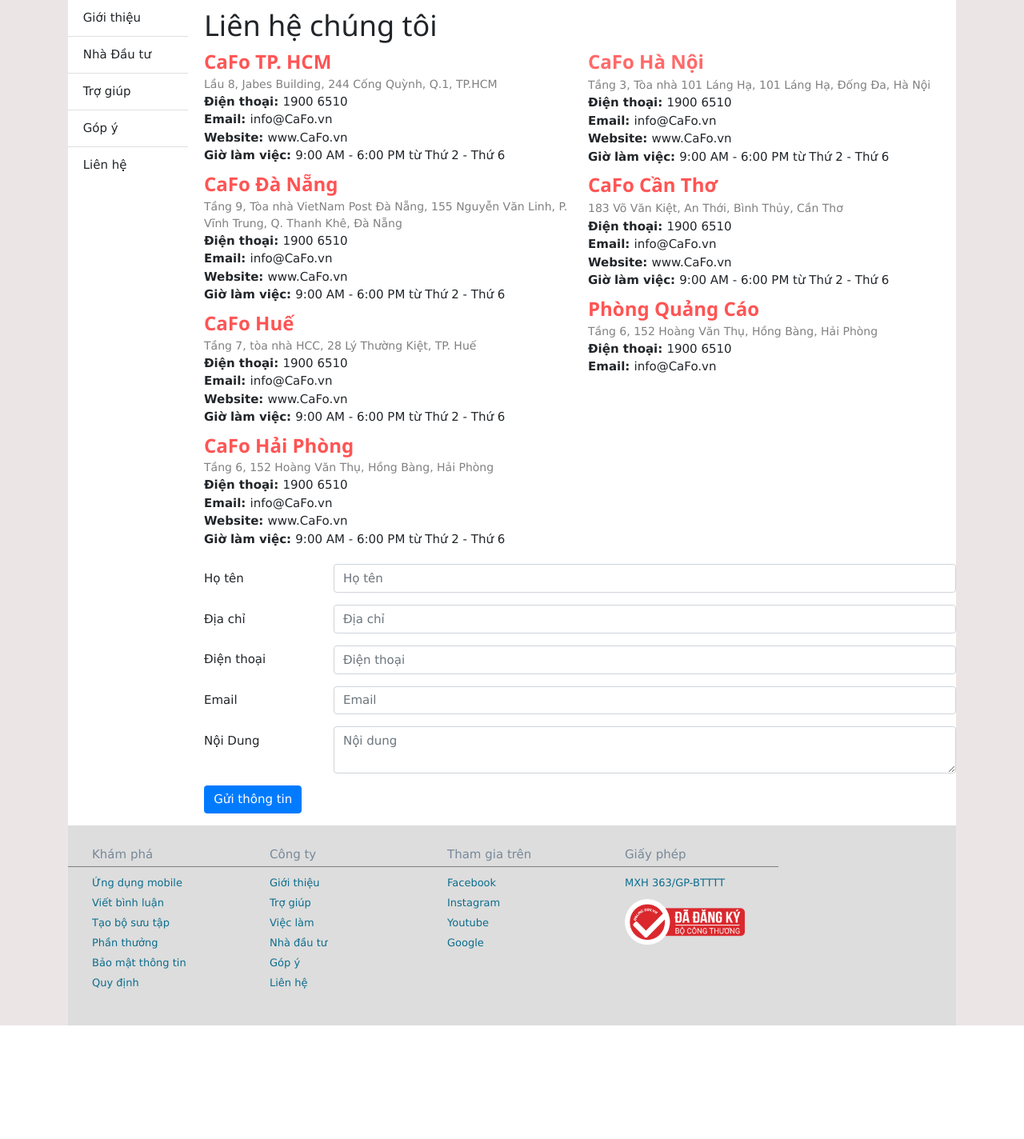
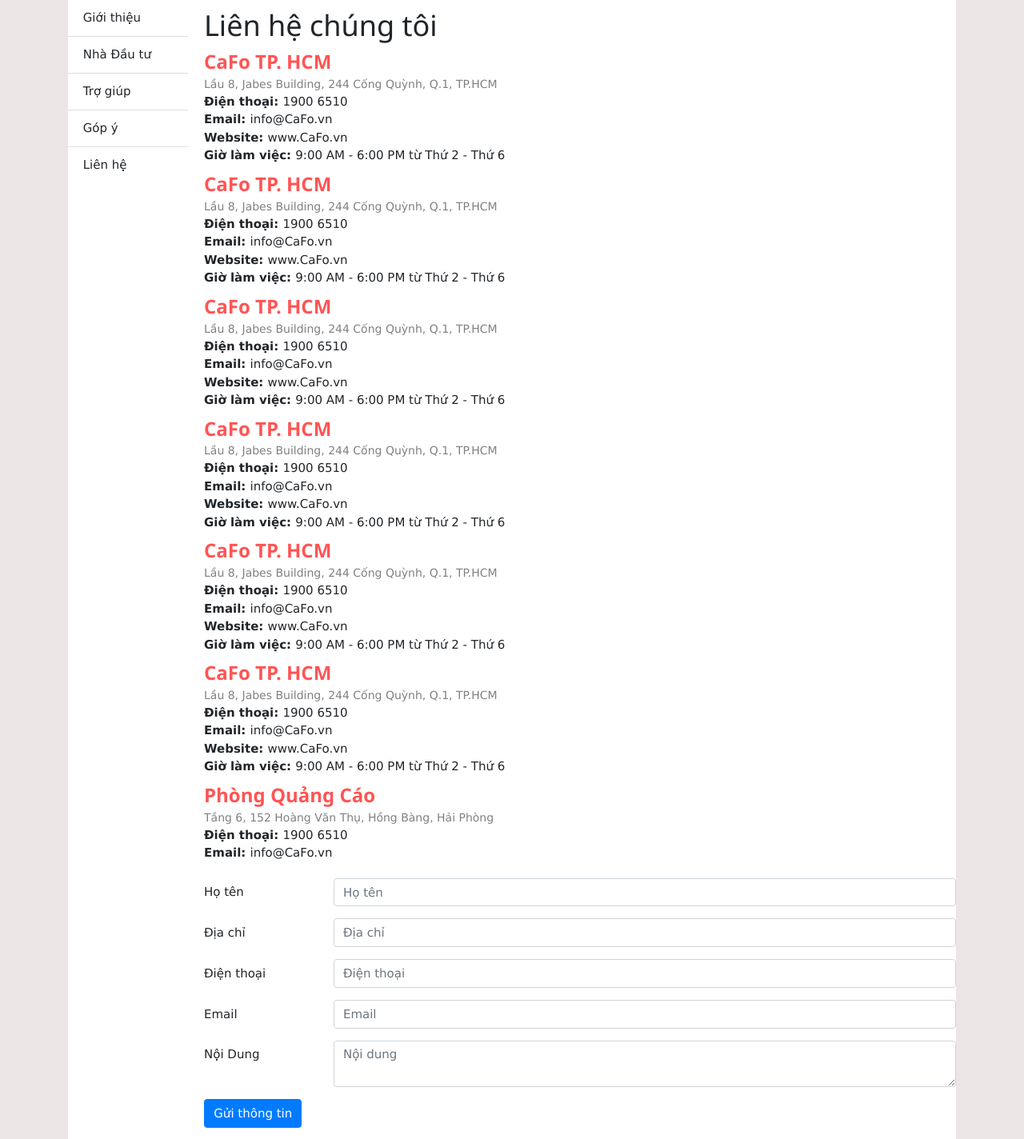
Before and after one commit to ngocphat-fsdev/WebAssignment, a PHP site: page /contact.php in a window 1280 px wide. Shown: the part 157-1581 px from the top of the page at 80% size. Before the commit the page ends 1439 px from the top, so only its background shows below. Run offline with PHP 8.4, Linux system fonts and the light colour scheme.

Commit message:
Change contact.php 'info-group' div

```diff
--- a/Views/contact.php
+++ b/Views/contact.php
@@ -263,141 +263,55 @@
             </div>
             <div class="info">
                 <h1>Liên hệ chúng tôi</h1>
+                <!-- su dung object Models Agency (Location, Address, Phone, Email, Website, WorkTime) -->
+                <?php
+                    include '../Models/Agency.php';
+                    $newAgency = new Agency(
+                        "CaFo TP. HCM",
+                        "Lầu 8, Jabes Building, 244 Cống Quỳnh, Q.1, TP.HCM",
+                        "1900 6510",
+                        "info@CaFo.vn",
+                        "www.CaFo.vn",
+                        "9:00 AM - 6:00 PM từ Thứ 2 - Thứ 6"
+                    );
+                    for ($item = 0; $item < 6; $item++){
+                ?>
                     <div class="info-group">
-                    <h3 style="color: rgba(255, 0, 0, 0.671);font-weight: bold;margin-bottom: 3px;">CaFo TP. HCM</h3>
-                    <p style="color: gray;font-weight: lighter;font-size: 14px;margin-bottom: inherit;">Lầu 8, Jabes
-                        Building, 244 Cống Quỳnh, Q.1, TP.HCM</p>
+                        <h3 style="color: rgba(255, 0, 0, 0.671);font-weight: bold;margin-bottom: 3px;">
+                            <?php echo $newAgency->getLocation(); ?>
+                        </h3>
+                        <p style="color: gray;font-weight: lighter;font-size: 14px;margin-bottom: inherit;">
+                            <?php echo $newAgency->getAddress(); ?>
+                        </p>
                         <div>
                             <p class="cont-info">Điện thoại: </p>
-                        <p class="add-info">1900 6510</p>
+                            <p class="add-info">
+                                <?php echo $newAgency->getPhone(); ?>
+                            </p>
                         </div>
                         <div>
                             <p class="cont-info">Email: </p>
-                        <p class="add-info">info@CaFo.vn</p>
+                            <p class="add-info">
+                                <?php echo $newAgency->getEmail(); ?>
+                            </p>
                         </div>
                         <div>
                             <p class="cont-info">Website: </p>
-                        <p class="add-info">www.CaFo.vn</p>
+                            <p class="add-info">
+                                <?php echo $newAgency->getWebsite(); ?>
+                            </p>
                         </div>
                         <div>
                             <p class="cont-info">Giờ làm việc: </p>
-                        <p class="add-info">9:00 AM - 6:00 PM từ Thứ 2 - Thứ 6</p>
+                            <p class="add-info">
+                                <?php echo $newAgency->getWorkTime(); ?>
+                            </p>
                         </div>
                     </div>
+                <?php
+                    }
+                ?>
                     <div class="info-group">
-                    <h3 style="color: rgba(255, 0, 0, 0.671);font-weight: bold;margin-bottom: 3px;">CaFo Đà Nẵng</h3>
-                    <p style="color: gray;font-weight: lighter;font-size: 14px;margin-bottom: inherit;">Tầng 9, Tòa nhà
-                        VietNam Post Đà Nẵng, 155 Nguyễn Văn Linh, P. Vĩnh Trung, Q. Thanh Khê, Đà Nẵng</p>
-                    <div>
-                        <p class="cont-info">Điện thoại: </p>
-                        <p class="add-info">1900 6510</p>
-                    </div>
-                    <div>
-                        <p class="cont-info">Email: </p>
-                        <p class="add-info">info@CaFo.vn</p>
-                    </div>
-                    <div>
-                        <p class="cont-info">Website: </p>
-                        <p class="add-info">www.CaFo.vn</p>
-                    </div>
-                    <div>
-                        <p class="cont-info">Giờ làm việc: </p>
-                        <p class="add-info">9:00 AM - 6:00 PM từ Thứ 2 - Thứ 6</p>
-                    </div>
-                </div>
-                <div class="info-group">
-                    <h3 style="color: rgba(255, 0, 0, 0.671);font-weight: bold;margin-bottom: 3px;">CaFo Huế</h3>
-                    <p style="color: gray;font-weight: lighter;font-size: 14px;margin-bottom: inherit;">Tầng 7, tòa nhà
-                        HCC, 28 Lý Thường Kiệt, TP. Huế</p>
-                    <div>
-                        <p class="cont-info">Điện thoại: </p>
-                        <p class="add-info">1900 6510</p>
-                    </div>
-                    <div>
-                        <p class="cont-info">Email: </p>
-                        <p class="add-info">info@CaFo.vn</p>
-                    </div>
-                    <div>
-                        <p class="cont-info">Website: </p>
-                        <p class="add-info">www.CaFo.vn</p>
-                    </div>
-                    <div>
-                        <p class="cont-info">Giờ làm việc: </p>
-                        <p class="add-info">9:00 AM - 6:00 PM từ Thứ 2 - Thứ 6</p>
-                    </div>
-                </div>
-                <div class="info-group">
-                    <h3 style="color: rgba(255, 0, 0, 0.671);font-weight: bold;margin-bottom: 3px;">CaFo Hải Phòng</h3>
-                    <p style="color: gray;font-weight: lighter;font-size: 14px;margin-bottom: inherit;">Tầng 6, 152
-                        Hoàng Văn Thụ, Hồng Bàng, Hải Phòng</p>
-                    <div>
-                        <p class="cont-info">Điện thoại: </p>
-                        <p class="add-info">1900 6510</p>
-                    </div>
-                    <div>
-                        <p class="cont-info">Email: </p>
-                        <p class="add-info">info@CaFo.vn</p>
-                    </div>
-                    <div>
-                        <p class="cont-info">Website: </p>
-                        <p class="add-info">www.CaFo.vn</p>
-                    </div>
-                    <div>
-                        <p class="cont-info">Giờ làm việc: </p>
-                        <p class="add-info">9:00 AM - 6:00 PM từ Thứ 2 - Thứ 6</p>
-                    </div>
-                </div>
-            </div>
-            <div id="tmp"></div>
-            <div class="info">
-                <div id="tmp2"></div>
-                <div class="info-group">
-                    <div class="info-group">
-                        <h3 style="color: rgba(255, 0, 0, 0.589);font-weight: bold;margin-bottom: 3px;">CaFo Hà Nội
-                        </h3>
-                        <p style="color: gray;font-weight: lighter;font-size: 14px;margin-bottom: inherit;">Tầng 3, Tòa
-                            nhà
-                            101 Láng Hạ, 101 Láng Hạ, Đống Đa, Hà Nội</p>
-                        <div>
-                            <p class="cont-info">Điện thoại: </p>
-                            <p class="add-info">1900 6510</p>
-                        </div>
-                        <div>
-                            <p class="cont-info">Email: </p>
-                            <p class="add-info">info@CaFo.vn</p>
-                        </div>
-                        <div>
-                            <p class="cont-info">Website: </p>
-                            <p class="add-info">www.CaFo.vn</p>
-                        </div>
-                        <div>
-                            <p class="cont-info">Giờ làm việc: </p>
-                            <p class="add-info">9:00 AM - 6:00 PM từ Thứ 2 - Thứ 6</p>
-                        </div>
-                    </div>
-                    <div class="info-group">
-                        <h3 style="color: rgba(255, 0, 0, 0.671);font-weight: bold;margin-bottom: 3px;">CaFo Cần Thơ
-                        </h3>
-                        <p style="color: gray;font-weight: lighter;font-size: 14px;margin-bottom: inherit;">183 Võ Văn
-                            Kiệt,
-                            An Thới, Bình Thủy, Cần Thơ</p>
-                        <div>
-                            <p class="cont-info">Điện thoại: </p>
-                            <p class="add-info">1900 6510</p>
-                        </div>
-                        <div>
-                            <p class="cont-info">Email: </p>
-                            <p class="add-info">info@CaFo.vn</p>
-                        </div>
-                        <div>
-                            <p class="cont-info">Website: </p>
-                            <p class="add-info">www.CaFo.vn</p>
-                        </div>
-                        <div>
-                            <p class="cont-info">Giờ làm việc: </p>
-                            <p class="add-info">9:00 AM - 6:00 PM từ Thứ 2 - Thứ 6</p>
-                        </div>
-                    </div>
                         <h3 style="color: rgba(255, 0, 0, 0.671);font-weight: bold;margin-bottom: 3px;">Phòng Quảng Cáo</h3>
                         <p style="color: gray;font-weight: lighter;font-size: 14px;margin-bottom: inherit;">Tầng 6, 152
                             Hoàng Văn Thụ, Hồng Bàng, Hải Phòng</p>
@@ -410,7 +324,6 @@
                             <p class="add-info">info@CaFo.vn</p>
                         </div>
                     </div>
-
             </div>
         </div>
         <div class="complain" style="background: white; width: auto;">
```
Lines whose indentation alone changed are shown as unchanged.
